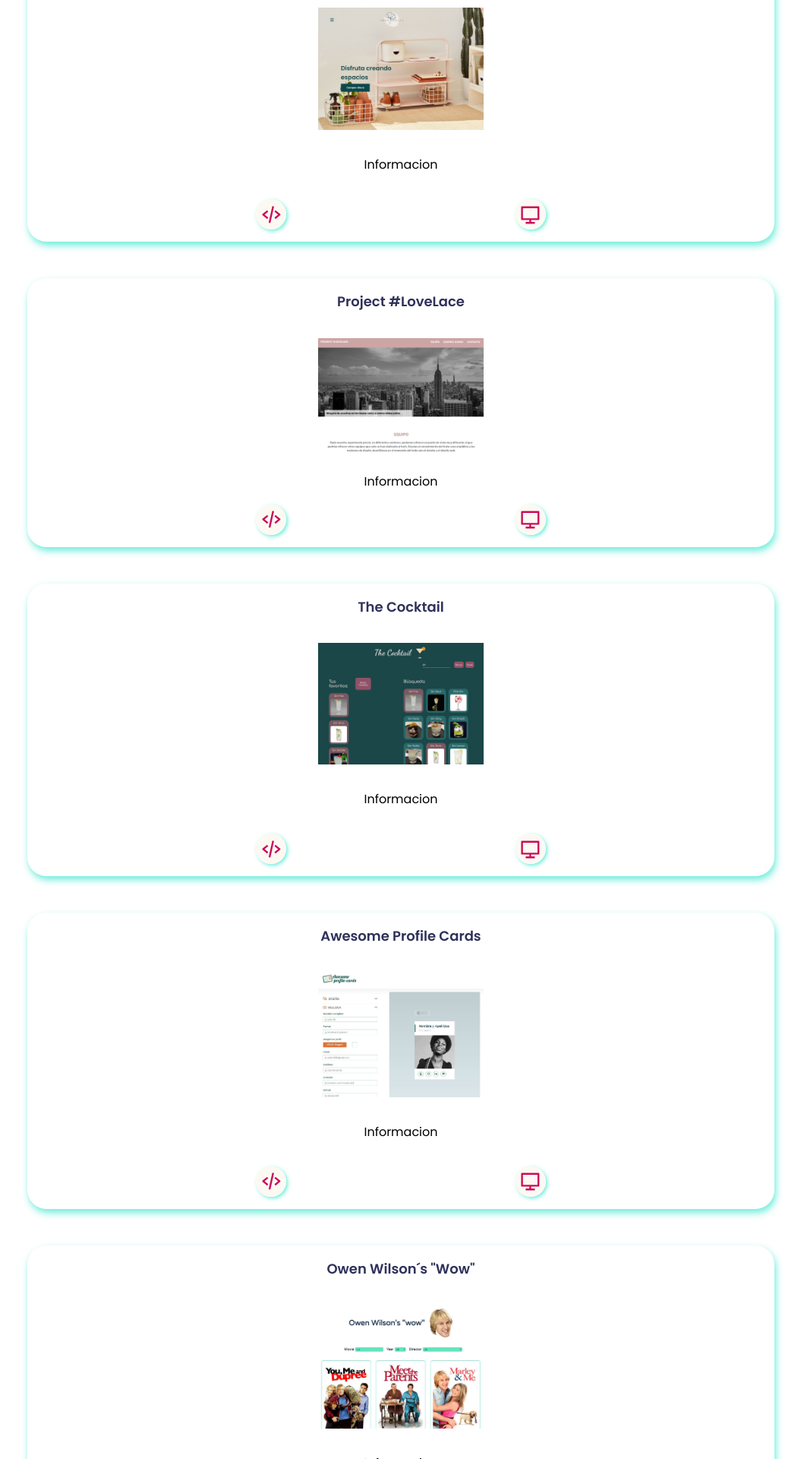
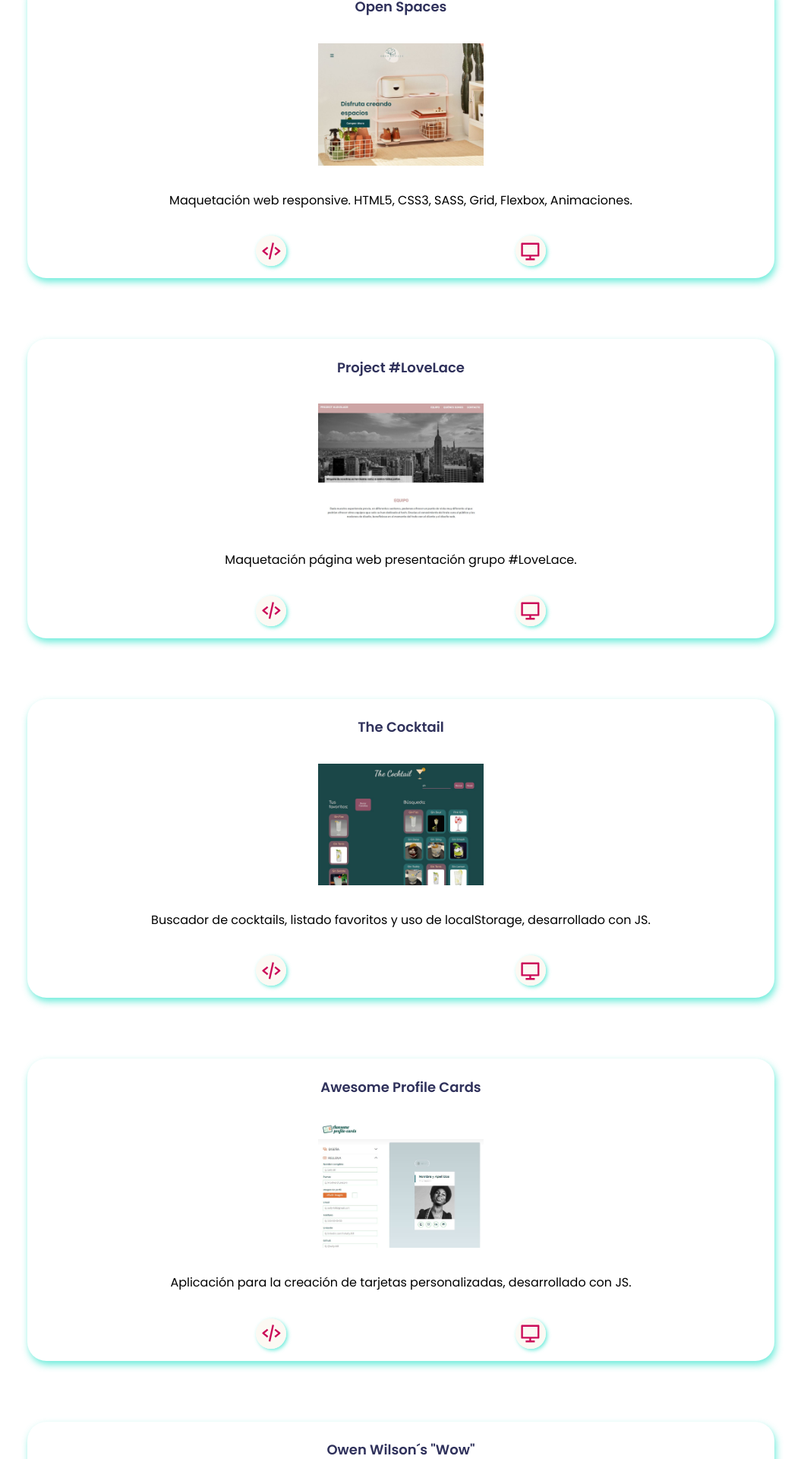
Before and after one commit to veroisla/Portfolio, a React (Create React App) app: page / in a window 1280 px wide. Shown: the part 1713-3633 px from the top of the page at 76% size, without its empty margins (112-1171 px from the left). Built offline with nearby package versions, Linux system fonts and the light colour scheme.

Commit message:
added info about each proyect

```diff
--- a/src/components/Proyects.js
+++ b/src/components/Proyects.js
@@ -63,7 +63,10 @@ function Proyects(params) {
           alt="Img Proyect Open Spaces"
           title="Img Open Spaces"
         ></img>{' '}
-        <p className="proyect__info">Informacion</p>
+        <p className="proyect__info">
+          Maquetación web responsive. HTML5, CSS3, SASS, Grid, Flexbox,
+          Animaciones.
+        </p>
         <div className="proyect__links">
           {' '}
           <a
@@ -95,7 +98,9 @@ function Proyects(params) {
           alt="Img Proyect LoveLace"
           title="Img Open Spaces"
         ></img>{' '}
-        <p>Informacion</p>
+        <p className="proyect__info">
+          Maquetación página web presentación grupo #LoveLace.
+        </p>
         <div className="proyect__links">
           {' '}
           <a
@@ -127,7 +132,10 @@ function Proyects(params) {
           alt="Img Proyect The Cocktail"
           title="Img Open Spaces"
         ></img>{' '}
-        <p className="proyect__info">Informacion</p>
+        <p className="proyect__info">
+          Buscador de cocktails, listado favoritos y uso de localStorage,
+          desarrollado con JS.
+        </p>
         <div className="proyect__links">
           {' '}
           <a
@@ -159,7 +167,10 @@ function Proyects(params) {
           alt="Img Proyect Awesome Profile Cards"
           title="Img Open Spaces"
         ></img>{' '}
-        <p className="proyect__info">Informacion</p>
+        <p className="proyect__info">
+          Aplicación para la creación de tarjetas personalizadas, desarrollado
+          con JS.
+        </p>
         <div className="proyect__links">
           {' '}
           <a
@@ -191,7 +202,10 @@ function Proyects(params) {
           alt="Img Proyect Owen Wilson´s Wow"
           title="Img Open Spaces"
         ></img>
-        <p className="proyect__info">Informacion</p>
+        <p className="proyect__info">
+          Buscador de películas de Owen Wilson + detalle de película.
+          Desarrollado con React.
+        </p>
         <div className="proyect__links">
           {' '}
           <a
@@ -222,7 +236,10 @@ function Proyects(params) {
           alt="Img Proyect Awesome Profile II"
           title="Img Open Spaces"
         ></img>
-        <p className="proyect__info">Informacion</p>
+        <p className="proyect__info">
+          Refactorización de código JS a React con código heredado y desarrollo
+          de un servidor web propio.
+        </p>
         <div className="proyect__links">
           {' '}
           <a
--- a/src/styles/Components/Proyects.scss
+++ b/src/styles/Components/Proyects.scss
@@ -28,14 +28,14 @@
     align-items: center;
     box-shadow: 2px 5px 10px #28e2c9ab;
     border-radius: 25px;
-    margin-bottom: 3rem;
+    margin-bottom: 5rem;
     width: 80%;
 }
 
 &__name {
     text-align: center;
     color: #2f315b;
-    margin: 1rem 0rem 1rem 0rem;
+    margin: 1.4rem 0rem 1rem 0rem;
     font-weight: bold;
     font-size: 18px;
 }
@@ -50,6 +50,7 @@
 &__info {
     padding: 1rem;
     text-align: left;
+    line-height: 1.8;
 
 }
 
--- a/src/styles/Components/Skills.scss
+++ b/src/styles/Components/Skills.scss
@@ -11,7 +11,7 @@
         font-size: 2.5rem;
         font-weight: 800;
         color: $--color-bg5;
-        margin: 5rem 0rem 2rem 0rem;
+        margin: 2rem 0rem 2rem 0rem;
      }
 
      &__iconsSection { //SECCIÓN ICONOS Y TEXTO
```
